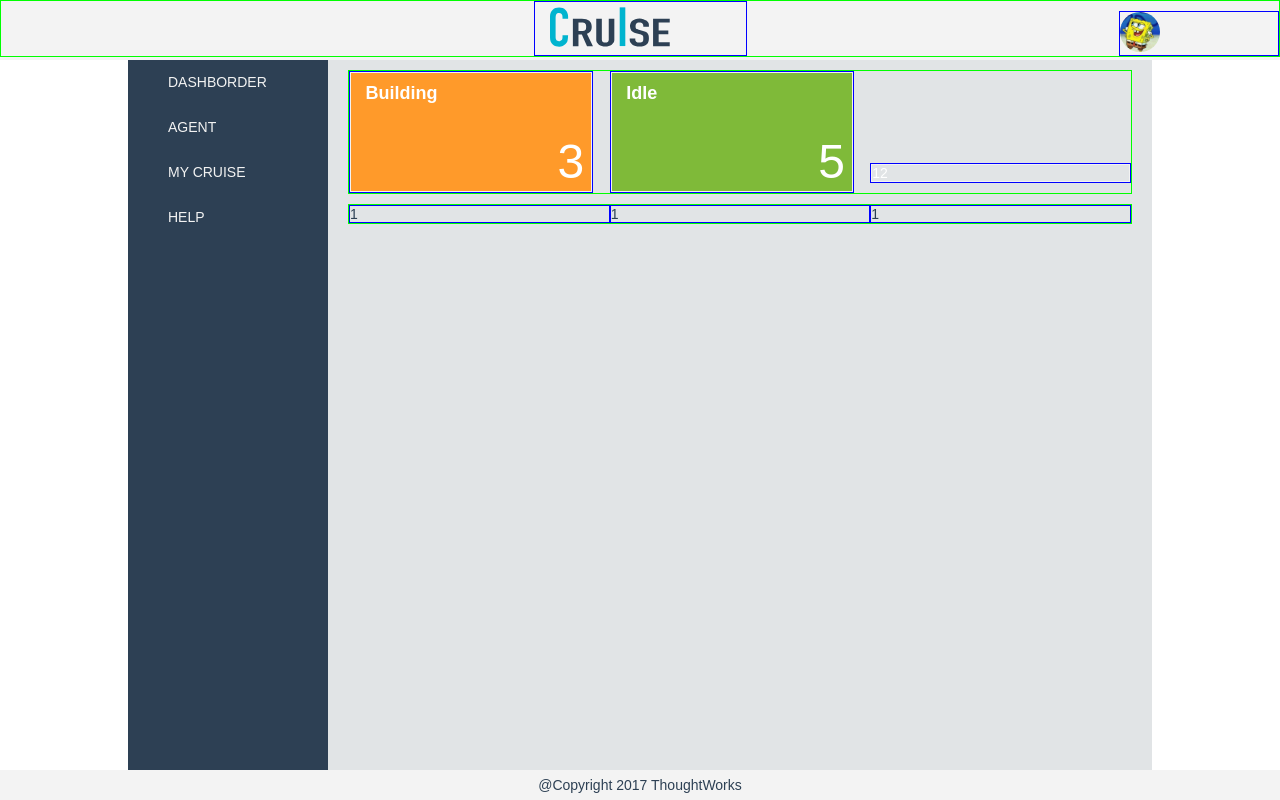
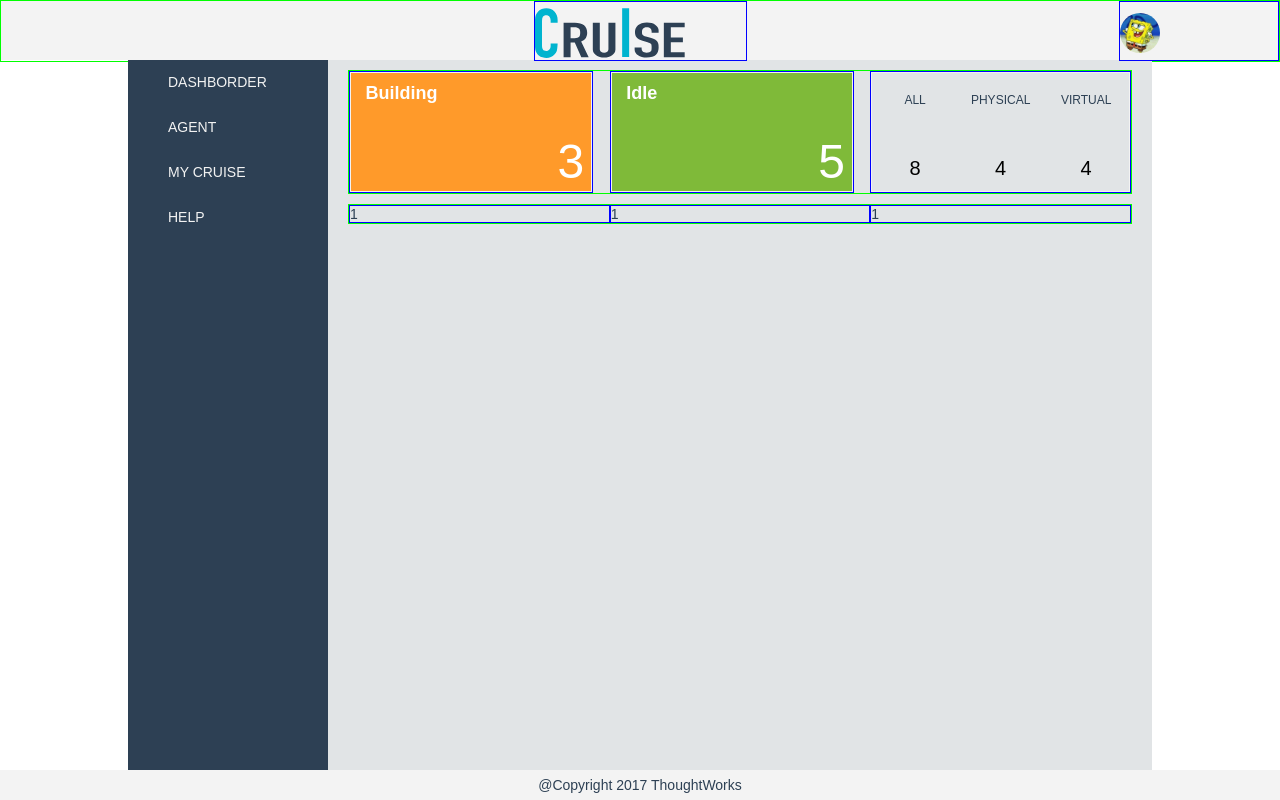
Before and after one commit to BlueStoneQ/BBQ, a React (Create React App) app in the folder thoughtworks-homework/cruise/: page / in a window 1280 px wide. Built offline with nearby package versions, Linux system fonts and the light colour scheme.

Commit message:
Cruise-inline-block不能对齐的baseLine问题 + Header中一些对齐调整

```diff
--- a/thoughtworks-homework/cruise/src/components/common/card/index.jsx
+++ b/thoughtworks-homework/cruise/src/components/common/card/index.jsx
@@ -5,6 +5,7 @@
  * 3- props暴露: background padding
  */
 import React, { Component } from 'react';
+import classNames from 'classnames';
 import './index.css';
 
 /**
@@ -15,11 +16,12 @@ class Card extends Component {
     const {
       backColor,
       padding,
-      style
+      style,
+      className
     } = this.props;
     return (
       <div
-        className='card-wrap'
+        className={classNames('card-wrap', className)}
         style={{
           background: backColor,
           padding: padding,
--- a/thoughtworks-homework/cruise/src/components/common/grid/index.css
+++ b/thoughtworks-homework/cruise/src/components/common/grid/index.css
@@ -12,6 +12,8 @@
   box-sizing: border-box;
   -moz-box-sizing: border-box;
   display: inline-block;
-  height: 100%;
+  vertical-align: top; /* 避免baseLine的影响 */
+  width: 100%;
+  /* height: 100%; */
   /* border: 1px solid #0f0; */
 }
--- a/thoughtworks-homework/cruise/src/components/common/grid/index.jsx
+++ b/thoughtworks-homework/cruise/src/components/common/grid/index.jsx
@@ -29,7 +29,7 @@ class Row extends Component {
  */
 class Col extends Component {
   render() {
-    const { span, offset, style, className } = this.props
+    const { span, offset, style, className } = this.props;
     console.log('this.props: ', this.props);
     return (
       <div
--- a/thoughtworks-homework/cruise/src/components/common/icon/index.css
+++ b/thoughtworks-homework/cruise/src/components/common/icon/index.css
@@ -5,4 +5,5 @@
   background-size: 100%;
   background-repeat: no-repeat;
   background-position:center;
+  vertical-align: middle;
 }
--- a/thoughtworks-homework/cruise/src/components/dis-card/index.css
+++ b/thoughtworks-homework/cruise/src/components/dis-card/index.css
@@ -1,7 +1,7 @@
 /* component Card */
 /* Card wrap */
-.card-wrap {
-  display: inline-block;
+.dis-card-wrap {
+  /* display: inline-block; */
   /* width: 100%;
   height: 100%; */
   color: #fff;
--- a/thoughtworks-homework/cruise/src/components/dis-card/index.jsx
+++ b/thoughtworks-homework/cruise/src/components/dis-card/index.jsx
@@ -22,6 +22,7 @@ class DisCard extends Component {
     } = this.props;
     return (
       <Card
+        className='dis-card-wrap'
         backColor={backColor}
         padding={padding || '10px 5px'}
         style={{
--- a/thoughtworks-homework/cruise/src/views/cruise/index.css
+++ b/thoughtworks-homework/cruise/src/views/cruise/index.css
@@ -0,0 +1,23 @@
+/* views - Cruise */
+.h-col {
+  height: 60px;
+  line-height: 60px;
+}
+/* num-card的wrap */
+.num-card {
+  height: 120px;
+  color: #2D4054;
+  font-size: 12px;
+}
+
+.num-card-label {
+  margin-top: 20px;
+  text-align: center;
+}
+
+.num-card-num {
+  text-align: center;
+  margin-top: 50px;
+  color: #000;
+  font-size: 20px;
+}
--- a/thoughtworks-homework/cruise/src/views/cruise/index.jsx
+++ b/thoughtworks-homework/cruise/src/views/cruise/index.jsx
@@ -38,16 +38,29 @@ class Cruise extends Component {
     return (
       <Layout>
         <Header>
-          <Row style={{...rowStyle}}>
-            <Col span={4} offset={10} style={{...colStyle}}>
+          <Row
+            className='h-row'
+            style={{...rowStyle}}
+          >
+            <Col
+              span={4}
+              offset={10}
+              className='h-col'
+              style={{...colStyle}}
+            >
               <Icon
                 imgUrl='/assets/logo/logo.svg'
                 width='150px'
                 height='50px'
-                backSize='80%'
+                backSize='100%'
               />
             </Col>
-            <Col span={3} offset={7} style={{...colStyle}}>
+            <Col
+              span={3}
+              offset={7}
+              className='h-col'
+              style={{...colStyle}}
+            >
               <Icon
                 imgUrl='/assets/logo/avatar.jpg'
                 width='40px'
@@ -66,7 +79,7 @@ class Cruise extends Component {
             <MenuItem>HELP</MenuItem>
           </Menu>
         </Sider>
-        <Content width='120px'>
+        <Content>
           <Page
             padding='10px 20px'
           >
@@ -86,19 +99,28 @@ class Cruise extends Component {
                 />
               </Col>
               <Col span={8} offset={0.5} style={{...colStyle}}>
-                <Card>
-                  <Row>
-                    <Col>12</Col>
+                 <Card
+                  className='num-card'
+                >
+                  <Row className='num-card-label'>
+                    <Col span={8}>ALL</Col>
+                    <Col span={8}>PHYSICAL</Col>
+                    <Col span={8}>VIRTUAL</Col>
+                  </Row>
+                  <Row className='num-card-num'>
+                    <Col span={8}>8</Col>
+                    <Col span={8}>4</Col>
+                    <Col span={8}>4</Col>
                   </Row>
                 </Card>
               </Col>
             </Row>
             <Row style={{...rowStyle}}>
               <Col span={8} style={{...colStyle}}>
-                1
+                <div>1</div>
               </Col>
               <Col span={8} style={{...colStyle}}>
-                1
+                <div>1</div>
               </Col>
               <Col span={8} style={{...colStyle}}>
                 1
```
